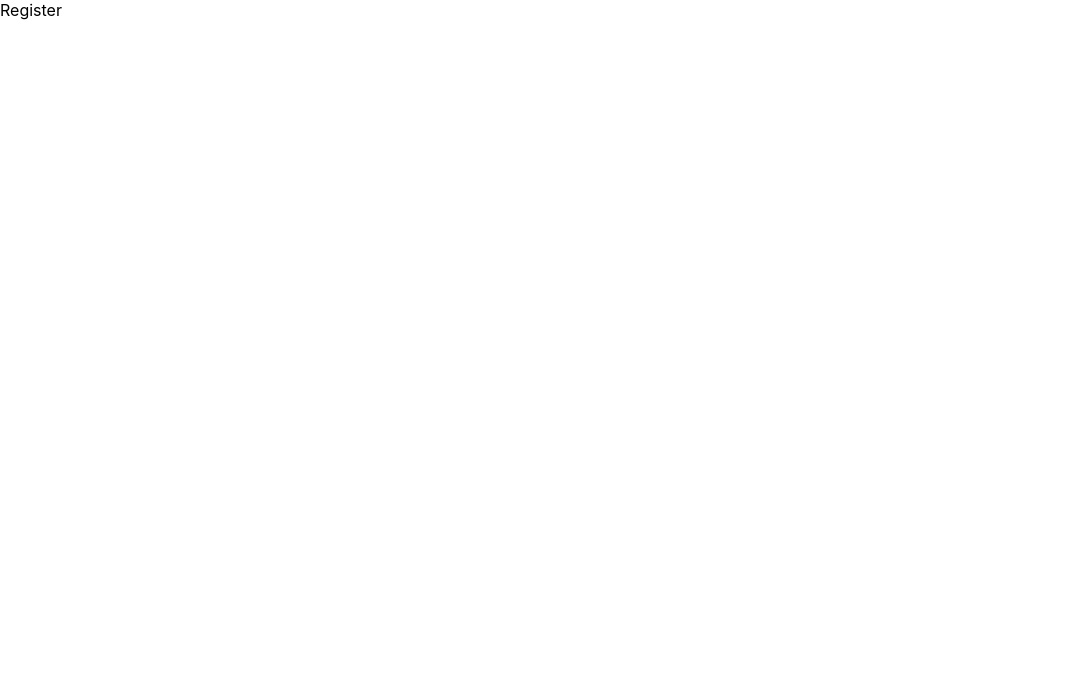
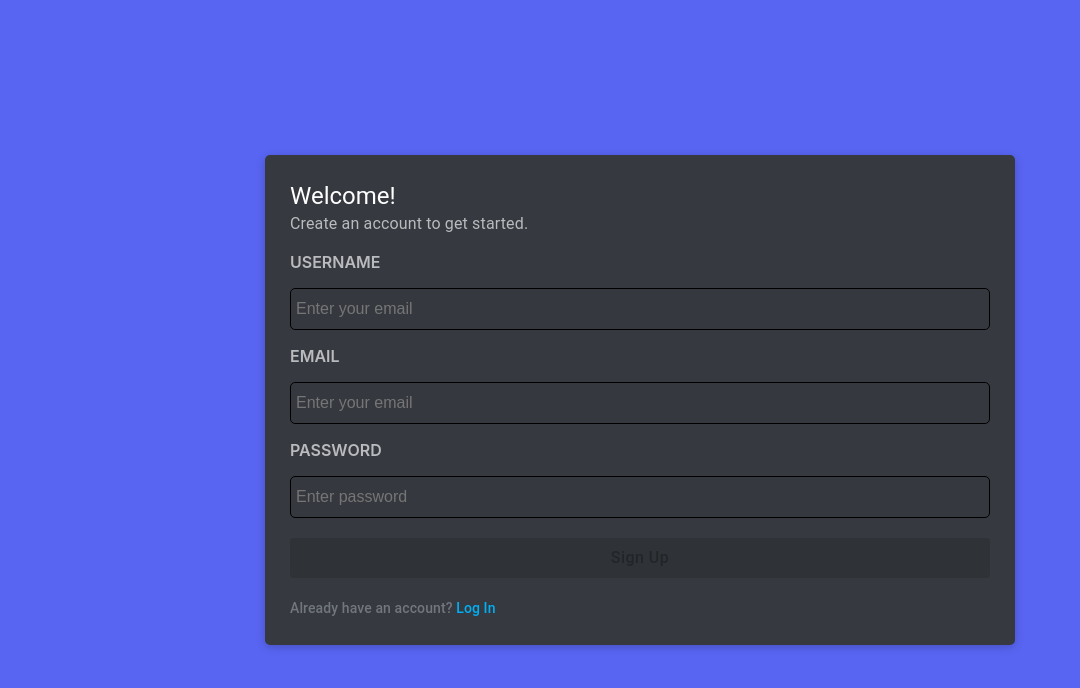
Before and after one commit to qavrix/talkhouse, a React (Create React App) app in the folder client/: page /register in a window 1280 px wide. Shown: the top 688 px of the page, without its empty margins (0-1080 px from the left). Built offline with nearby package versions, Linux system fonts and the light colour scheme.

Commit message:
coded login and register screens

```diff
--- /dev/null
+++ b/client/src/components/AuthBox.tsx
@@ -0,0 +1,35 @@
+import React from "react";
+import Box from "@mui/material/Box";
+import { styled } from "@mui/system";
+
+const BoxWrapper = styled("div")({
+    width: "100%",
+    height: "100vh",
+    display: "flex",
+    alignItems: "center",
+    justifyContent: "center",
+    background: "#5865F2",
+});
+
+const AuthBox: React.FC = (props) => {
+    return (
+        <BoxWrapper>
+            <Box
+                sx={{
+                    maxWidth: 700,
+                    width: "85%",
+                    bgcolor: "#36393f",
+                    borderRadius: "5px",
+                    boxShadow: "0 2px 10px 0 rgb(0 0 0 / 20%)",
+                    display: "flex",
+                    flexDirection: "column",
+                    padding: "25px",
+                }}
+            >
+                {props.children}
+            </Box>
+        </BoxWrapper>
+    );
+};
+
+export default AuthBox;
--- a/client/src/pages/Login.tsx
+++ b/client/src/pages/Login.tsx
@@ -1,9 +1,121 @@
-import React from 'react'
+import React, {useState, useEffect} from 'react'
+import {useNavigate} from "react-router-dom";
+import { Typography } from '@mui/material'
+import { styled } from "@mui/system";
+import { Tooltip } from "@mui/material";
+import Button from "@mui/material/Button";
+import AuthBox from '../components/AuthBox'
+import {validateLoginForm} from "../utils/validators"
+
+
+const Wrapper = styled("div")({
+    display: "flex",
+    justifyContent: "center",
+    flexDirection: "column",
+    width: "100%",
+});
+
+const Label = styled("p")({
+    color: "#b9bbbe",
+    textTransform: "uppercase",
+    fontWeight: "600",
+    fontSize: "16px",
+});
+
+const Input = styled("input")({
+    flexGrow: 1,
+    height: "40px",
+    border: "1px solid black",
+    borderRadius: "5px",
+    color: "#dcddde",
+    background: "#35393f",
+    margin: 0,
+    fontSize: "16px",
+    padding: "0 5px",
+    outline: "none",
+});
+
+
+const RedirectText = styled("span")({
+    color: "#00AFF4",
+    fontWeight: 500,
+    cursor: "pointer",
+});
 
 const Login = () => {
+    const navigate = useNavigate();
+    const [credentials, setCredentials] = useState({
+        email: "",
+        password: ""
+    });
+    const [isFormValid, setIsFormValid] = useState(false);
+
+
+    const handleChange = (e: React.ChangeEvent<HTMLInputElement> ) => {
+        setCredentials({
+            ...credentials,
+            [e.target.name]: e.target.value
+        })
+    }
+
+
+    const handleLogin = () => {
+
+    }
+
+
+    useEffect(() => {
+        setIsFormValid(validateLoginForm(credentials))
+    }, [credentials])
+    console.log(isFormValid)
+
   return (
-    <div>Login</div>
-  )
+      <AuthBox>
+          <Typography variant="h5" sx={{ color: "white" }}>
+              Welcome Back!
+          </Typography>
+          <Typography sx={{ color: "#b9bbbe" }}>
+              Happy to see you again!
+          </Typography>
+
+          <Wrapper>
+              <Label>Email</Label>
+              <Input type="email" placeholder="Enter your email" name='email' value={credentials.email} onChange={handleChange}/>
+          </Wrapper>
+
+          <Wrapper>
+              <Label>Password</Label>
+              <Input type="password" placeholder="Enter password" name="password" value={credentials.password} onChange={handleChange}/>
+          </Wrapper>
+
+          <Tooltip title={isFormValid ? "Proceed to Login" : "Enter correct email address and password should be greater than six characters"}>
+              <div>
+                  <Button
+                      variant="contained"
+                      sx={{
+                          bgcolor: "#5865F2",
+                          color: "white",
+                          textTransform: "none",
+                          fontSize: "16px",
+                          fontWeight: 500,
+                          width: "100%",
+                          height: "40px",
+                          margin: "20px 0px",
+                      }}
+                      disabled={!isFormValid}
+                      onClick={handleLogin}
+                  >
+                      Login In
+                  </Button>
+              </div>
+          </Tooltip>
+
+          <Typography sx={{ color: "#72767d" }} variant="subtitle2">
+              {`Don't have an account? `}
+              <RedirectText onClick={() => navigate("/register")}>Register here</RedirectText>
+          </Typography>
+      </AuthBox>
+  );
 }
 
 export default Login
--- a/client/src/pages/Register.tsx
+++ b/client/src/pages/Register.tsx
@@ -1,9 +1,145 @@
-import React from 'react'
+import React, { useState, useEffect } from "react";
+import { useNavigate } from "react-router-dom";
+import { Typography } from "@mui/material";
+import { styled } from "@mui/system";
+import { Tooltip } from "@mui/material";
+import Button from "@mui/material/Button";
+import AuthBox from "../components/AuthBox";
+import { validateRegisterForm } from "../utils/validators";
+
+const Wrapper = styled("div")({
+    display: "flex",
+    justifyContent: "center",
+    flexDirection: "column",
+    width: "100%",
+});
+
+const Label = styled("p")({
+    color: "#b9bbbe",
+    textTransform: "uppercase",
+    fontWeight: "600",
+    fontSize: "16px",
+});
+
+const Input = styled("input")({
+    flexGrow: 1,
+    height: "40px",
+    border: "1px solid black",
+    borderRadius: "5px",
+    color: "#dcddde",
+    background: "#35393f",
+    margin: 0,
+    fontSize: "16px",
+    padding: "0 5px",
+    outline: "none",
+});
+
+const RedirectText = styled("span")({
+    color: "#00AFF4",
+    fontWeight: 500,
+    cursor: "pointer",
+});
 
 const Register = () => {
-  return (
-    <div>Register</div>
-  )
-}
+    const navigate = useNavigate();
+    const [credentials, setCredentials] = useState({
+        email: "",
+        password: "",
+        username: ""
+    });
+    const [isFormValid, setIsFormValid] = useState(false);
 
-export default Register
+    const handleChange = (e: React.ChangeEvent<HTMLInputElement>) => {
+        setCredentials({
+            ...credentials,
+            [e.target.name]: e.target.value,
+        });
+    };
+
+    const handleRegister = () => {};
+
+    useEffect(() => {
+        setIsFormValid(validateRegisterForm(credentials));
+    }, [credentials]);
+
+    return (
+        <AuthBox>
+            <Typography variant="h5" sx={{ color: "white" }}>
+                Welcome!
+            </Typography>
+            <Typography sx={{ color: "#b9bbbe" }}>
+                Create an account to get started.
+            </Typography>
+
+            <Wrapper>
+                <Label>Username</Label>
+                <Input
+                    type="email"
+                    placeholder="Enter your email"
+                    name="username"
+                    value={credentials.username}
+                    onChange={handleChange}
+                />
+            </Wrapper>
+
+            <Wrapper>
+                <Label>Email</Label>
+                <Input
+                    type="email"
+                    placeholder="Enter your email"
+                    name="email"
+                    value={credentials.email}
+                    onChange={handleChange}
+                />
+            </Wrapper>
+
+            <Wrapper>
+                <Label>Password</Label>
+                <Input
+                    type="password"
+                    placeholder="Enter password"
+                    name="password"
+                    value={credentials.password}
+                    onChange={handleChange}
+                />
+            </Wrapper>
+
+            <Tooltip
+                title={
+                    isFormValid
+                        ? "Proceed to Register"
+                        : "Enter correct email address. Password should be greater than six characters and username should be between 3 and 12 characters!"
+                }
+            >
+                <div>
+                    <Button
+                        variant="contained"
+                        sx={{
+                            bgcolor: "#5865F2",
+                            color: "white",
+                            textTransform: "none",
+                            fontSize: "16px",
+                            fontWeight: 500,
+                            width: "100%",
+                            height: "40px",
+                            margin: "20px 0px",
+                        }}
+                        disabled={!isFormValid}
+                        onClick={handleRegister}
+                    >
+                        Sign Up
+                    </Button>
+                </div>
+            </Tooltip>
+
+            <Typography sx={{ color: "#72767d" }} variant="subtitle2">
+                {`Already have an account? `}
+                <RedirectText onClick={() => navigate("/login")}>
+                    Log In
+                </RedirectText>
+            </Typography>
+        </AuthBox>
+    );
+};
+
+export default Register;
--- /dev/null
+++ b/client/src/utils/validators.ts
@@ -0,0 +1,35 @@
+export const validateLoginForm = ({ email, password }: {email: string, password: string}) => {
+    const isMailValid = validateMail(email);
+    const isPasswordValid = validatePassword(password);
+
+    return isMailValid && isPasswordValid;
+};
+
+export const validateRegisterForm = ({
+    email,
+    password,
+    username,
+}: {
+    email: string;
+    password: string;
+    username: string
+}) => {
+    return (
+        validateMail(email) &&
+        validatePassword(password) &&
+        validateUsername(username)
+    );
+};
+
+const validatePassword = (password: string) => {
+    return password.length > 5;
+};
+
+export const validateMail = (email: string) => {
+    const emailPattern = /^[a-zA-Z0-9._-]+@[a-zA-Z0-9.-]+\.[a-zA-Z]{2,4}$/;
+    return emailPattern.test(email);
+};
+
+const validateUsername = (username: string) => {
+    return username.length > 2 && username.length < 13;
+};
```
Also changed, not shown: client/src/api.ts (added, +8 -0 lines).
